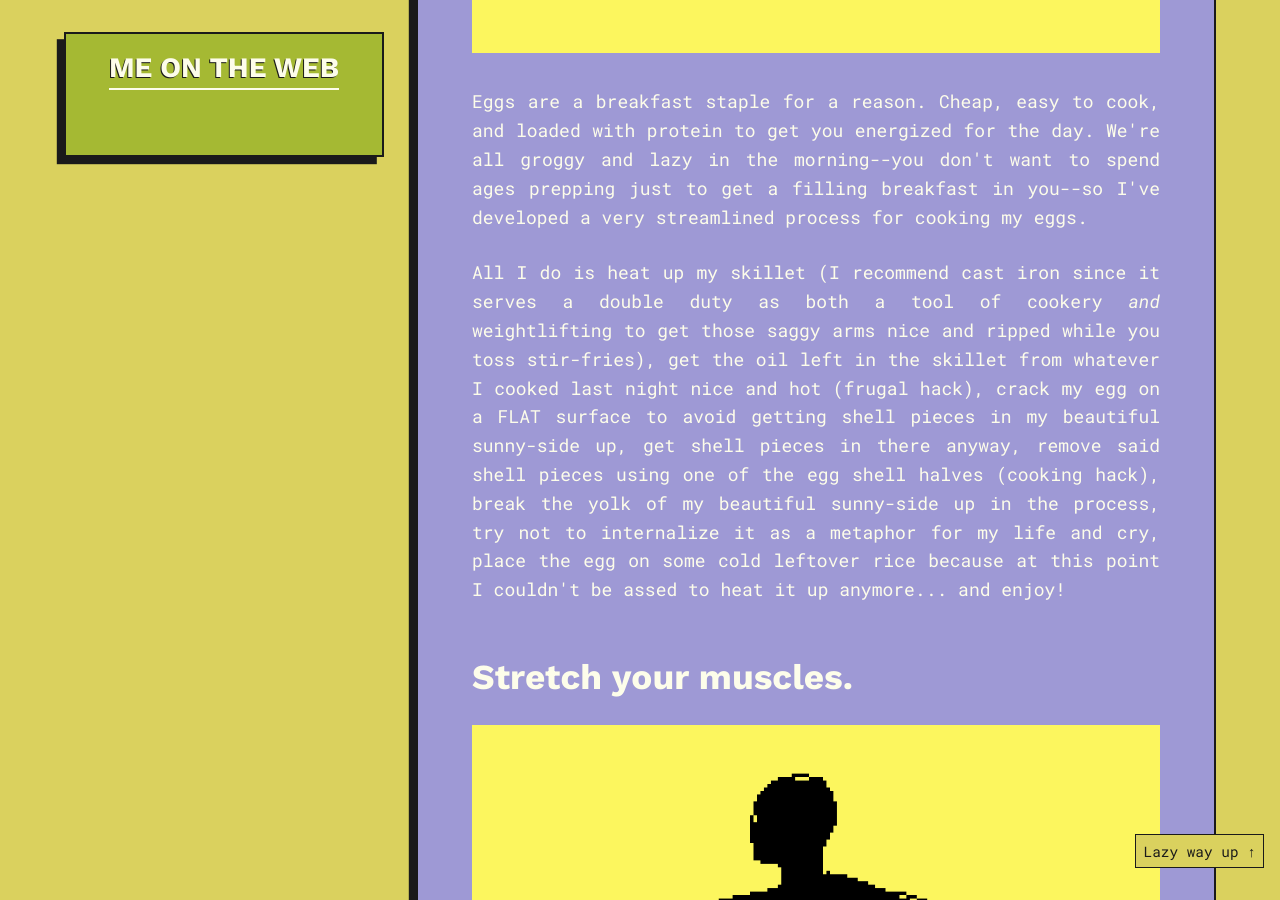
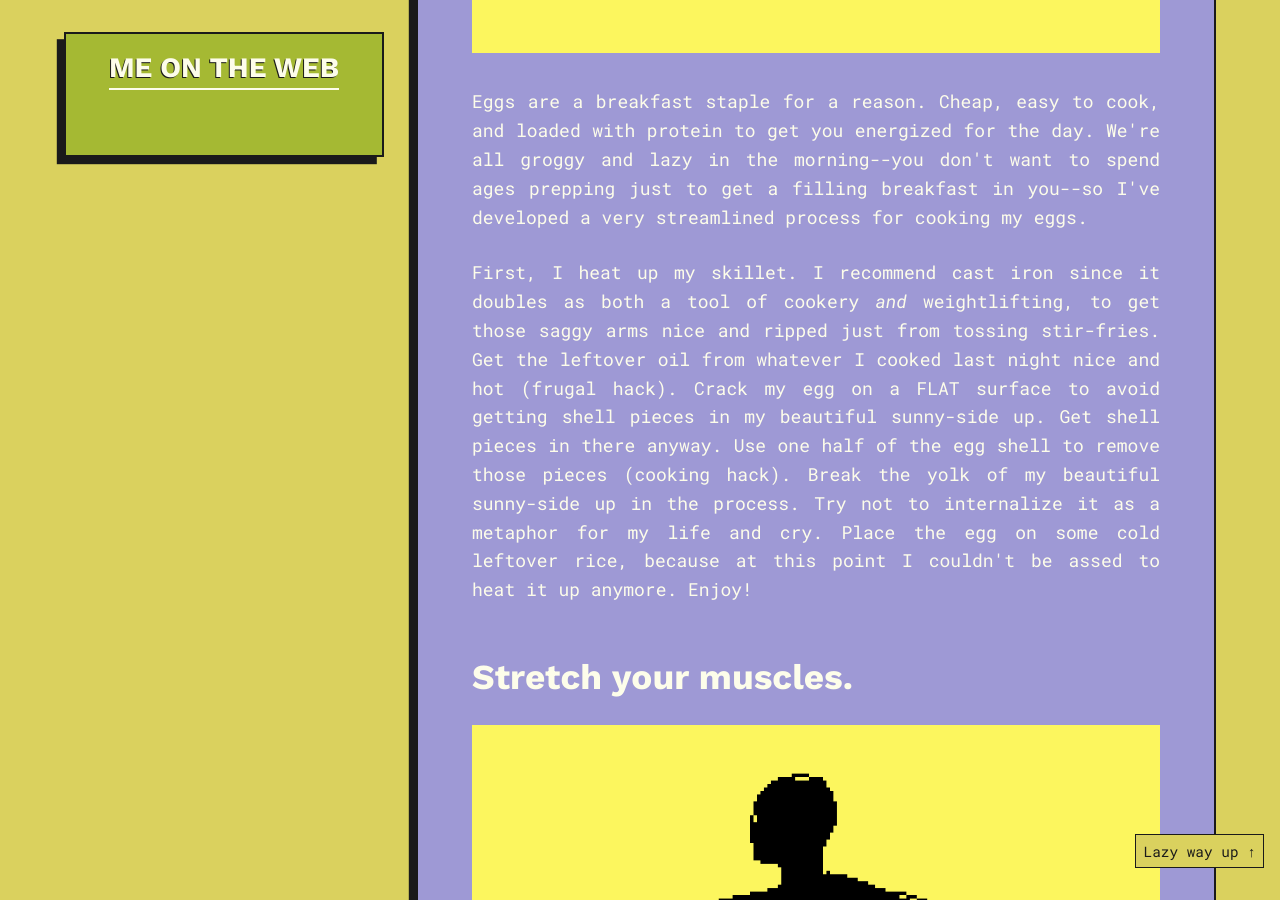
Before and after one commit to eggsrepos/brainsoup, a Jekyll site: the page built from _posts/2021-09-24-lockdown-wellness-tips.md, in a window 1280 px wide and 900 px high, scrolled down 2798 px. Built offline with Jekyll 4.4.1, drawn with Linux system fonts in a browser that asks for light colours; nearby versions of some CDN libraries; some of the changed text lies outside the part shown.

Commit message:
Update 2021-09-24-lockdown-wellness-tips.md

```diff
--- a/_posts/2021-09-24-lockdown-wellness-tips.md
+++ b/_posts/2021-09-24-lockdown-wellness-tips.md
@@ -23,7 +23,7 @@ image: /assets/blogposts/meds.gif
 <img src="/assets/blogposts/breakfast.gif">
 <p>Eggs are a breakfast staple for a reason. Cheap, easy to cook, and loaded with protein to get you energized for the day. We're all groggy and lazy in the morning--you don't want to spend ages prepping just to get a filling breakfast in you--so I've developed a very streamlined process for cooking my eggs.</p>
 
-<p>All I do is heat up my skillet (I recommend cast iron since it serves a double duty as both a tool of cookery <em>and</em> weightlifting to get those saggy arms nice and ripped while you toss stir-fries), get the oil left in the skillet from whatever I cooked last night nice and hot (frugal hack), crack my egg on a FLAT surface to avoid getting shell pieces in my beautiful sunny-side up, get shell pieces in there anyway, remove said shell pieces using one of the egg shell halves (cooking hack), break the yolk of my beautiful sunny-side up in the process, try not to internalize it as a metaphor for my life and cry, place the egg on some cold leftover rice because at this point I couldn't be assed to heat it up anymore... and enjoy!
+<p>First, I heat up my skillet. I recommend cast iron since it doubles as both a tool of cookery <em>and</em> weightlifting, to get those saggy arms nice and ripped just from tossing stir-fries. Get the leftover oil from whatever I cooked last night nice and hot (frugal hack). Crack my egg on a FLAT surface to avoid getting shell pieces in my beautiful sunny-side up. Get shell pieces in there anyway. Use one half of the egg shell to remove those pieces (cooking hack). Break the yolk of my beautiful sunny-side up in the process. Try not to internalize it as a metaphor for my life and cry. Place the egg on some cold leftover rice, because at this point I couldn't be assed to heat it up anymore. Enjoy!
 
 <h2>Stretch your muscles.</h2>
 <img src="/assets/blogposts/stretch.gif">
```
Also changed, not shown: other parts of _posts/2021-09-24-lockdown-wellness-tips.md (+1 -1 lines).
